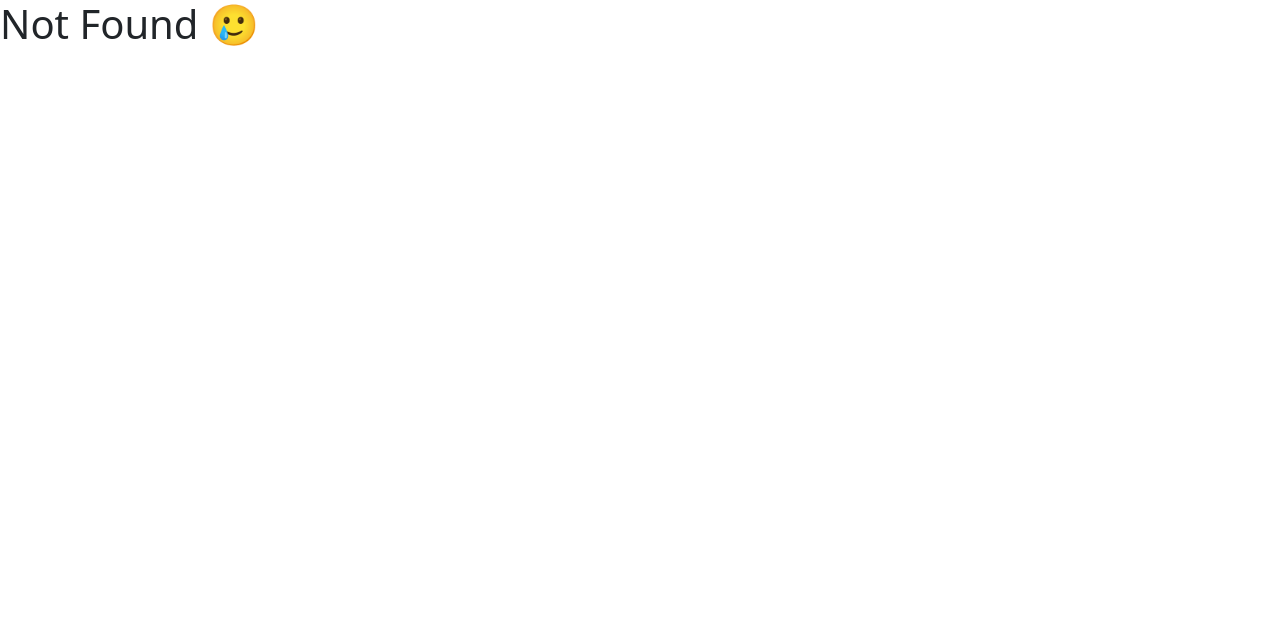
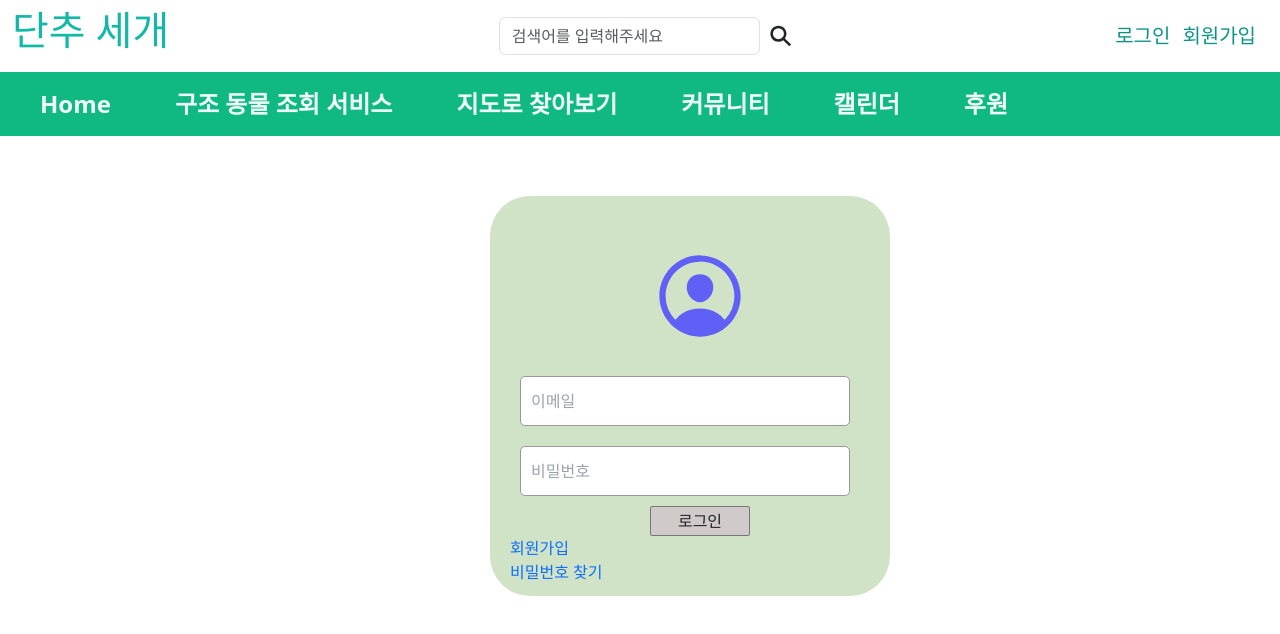
Before and after one commit to seongsinhye/danchu_front, a React (Create React App) app: page /login in a window 1280 px wide. Before the commit this address had no page. Shown: the top 634 px of the page. Built offline with nearby package versions, Linux system fonts and the light colour scheme; a web font is replaced by a local one.

Commit message:
간략하게 로그인 퍼블 완성

```diff
--- a/src/App.js
+++ b/src/App.js
@@ -2,6 +2,8 @@
 import 'bootstrap/dist/css/bootstrap.min.css';
 import Home from './pages/Home';
 import Gis from './pages/Gis';
+import Login from "./pages/Login"
+import Join from "./pages/Join"
 import { createBrowserRouter, RouterProvider } from 'react-router-dom';
 import Root from './pages/Root';
 
@@ -11,7 +13,9 @@ const router = createBrowserRouter([
     element: <Root></Root>,
     errorElement: <h1>Not Found 🥲</h1>,
     children: [{index: true, element: <Home />},
-      {path:'gis', element: <Gis />}
+      {path:'gis', element: <Gis />},
+      {path:'login', element: <Login />},
+      {path:'join', element: <Join />}
     ]
   }
 ]);
--- /dev/null
+++ b/src/components/common/UserButton.jsx
@@ -0,0 +1,9 @@
+import React from 'react';
+
+export default function UserButton({ text, onClick, disabled }) {
+  return (
+    <button className='userButton' onClick={onClick} disabled={disabled}>
+      {text}
+    </button>
+  );
+}
--- /dev/null
+++ b/src/components/common/UserInput.jsx
@@ -0,0 +1,20 @@
+import React from 'react';
+
+export default function UserInput({
+  type,
+  placeholder,
+  value,
+  name,
+  onChange,
+}) {
+  return (
+    <input
+      className='userInput'
+      type={type}
+      placeholder={placeholder}
+      onChange={onChange}
+      value={value}
+      name={name}
+    />
+  );
+}
--- a/src/components/layouts/Navigation.js
+++ b/src/components/layouts/Navigation.js
@@ -13,7 +13,7 @@ function NavScrollExample() {
             navbarScroll
           >
             <Link to="/" className='pl-7 pr-16 text-teal-50 text-2xl font-bold no-underline'>Home</Link>
-            <Link to="#action2" className='pr-16 text-teal-50 text-2xl font-bold no-underline'>119 구조된 반려동물 찾기 서비스</Link>
+            <Link to="#action2" className='pr-16 text-teal-50 text-2xl font-bold no-underline'>구조 동물 조회 서비스</Link>
             <Link to="/gis" className='pr-16 text-teal-50 text-2xl font-bold no-underline'>지도로 찾아보기</Link>
             <Link to="#action2" className='pr-16 text-teal-50 text-2xl font-bold no-underline'>커뮤니티</Link>
             <Link to="#action2" className='pr-16 text-teal-50 text-2xl font-bold no-underline'>캘린더</Link>
--- a/src/components/layouts/SearchBar.js
+++ b/src/components/layouts/SearchBar.js
@@ -1,5 +1,6 @@
 import { Container, Form, Navbar } from 'react-bootstrap';
 import { IoSearchSharp } from "react-icons/io5";
+import { Link } from 'react-router-dom';
 
 
 function NavScrollExample() {
@@ -23,8 +24,8 @@ function NavScrollExample() {
         </div>
 
         <div className='flex justify-end'>
-          <button className='pr-3 text-teal-600 text-xl'>로그인</button>
-          <button className='pr-3 text-teal-600 text-xl'>회원가입</button>
+          <Link to="/login" className='pr-3 text-teal-600 text-xl no-underline'>로그인</Link>
+          <Link to="/join" className='pr-3 text-teal-600 text-xl no-underline'>회원가입</Link>
         </div>
       </Container>
     </Navbar>
--- /dev/null
+++ b/src/pages/Join.jsx
@@ -0,0 +1,5 @@
+import React from 'react';
+
+export default function Join() {
+  return <div>join</div>;
+}
--- /dev/null
+++ b/src/pages/Login.jsx
@@ -0,0 +1,53 @@
+import React from 'react';
+import { useState } from 'react';
+import UserInput from '../components/common/UserInput';
+import UserButton from '../components/common/UserButton';
+import { IoPersonCircleOutline } from 'react-icons/io5';
+import { Link } from 'react-router-dom';
+
+export default function Login() {
+  const [userInfo, setUserInfo] = useState({
+    email: '',
+    password: '',
+  });
+  const handleInputChange = (event) => {
+    const { name, value } = event.target;
+    setUserInfo((userInfo) => ({
+      ...userInfo,
+      [name]: value,
+    }));
+  };
+
+  return (
+    <>
+      <div className='login'>
+        <div className='userFrame' onChange={handleInputChange}>
+          <IoPersonCircleOutline className='personIcon' />
+          <UserInput
+            type='text'
+            placeholder='이메일'
+            value={userInfo.email}
+            name='email'
+          />
+          <UserInput
+            type='password'
+            placeholder='비밀번호'
+            value={userInfo.password}
+            name='password'
+          />
+          <UserButton
+            text='로그인'
+            // disabled={!isInvaild}
+            // onClick={loginProgcess}
+          />
+          <Link to='/join' className='no-underline text-neutral-700 block'>
+            회원가입
+          </Link>
+          <Link to='/join' className='no-underline text-neutral-700'>
+            비밀번호 찾기
+          </Link>
+        </div>
+      </div>
+    </>
+  );
+}
--- a/src/styles.css
+++ b/src/styles.css
@@ -100,3 +100,45 @@ body {
   font-weight: normal;
   font-style: normal;
 }
+
+.login {
+  position: absolute;
+  width: 300px;
+  height: 200px;
+  top: 37%;
+  left: 50%;
+  margin: -100px 0 0 -150px;
+  width: 400px;
+  height: 400px;
+  background-color: rgba(206, 226, 195, 0.945);
+  border-radius: 10%;
+}
+
+.userFrame {
+  display: flex;
+  flex-direction: column;
+  padding-top: 50px;
+  padding-left: 20px;
+}
+.userInput {
+  width: 330px;
+  height: 50px;
+  border-radius: 5px;
+  border: 1px solid #999;
+  padding-left: 10px;
+  margin: 10px;
+}
+.personIcon {
+  margin: 0 auto;
+  font-size: 100px;
+  margin-bottom: 20px;
+  color: rgb(96, 96, 247);
+}
+.userButton {
+  margin: 0 auto;
+  width: 100px;
+  height: 30px;
+  border: 1px solid #777676;
+  background-color: #d0caca;
+  border-radius: 2px;
+}
```
